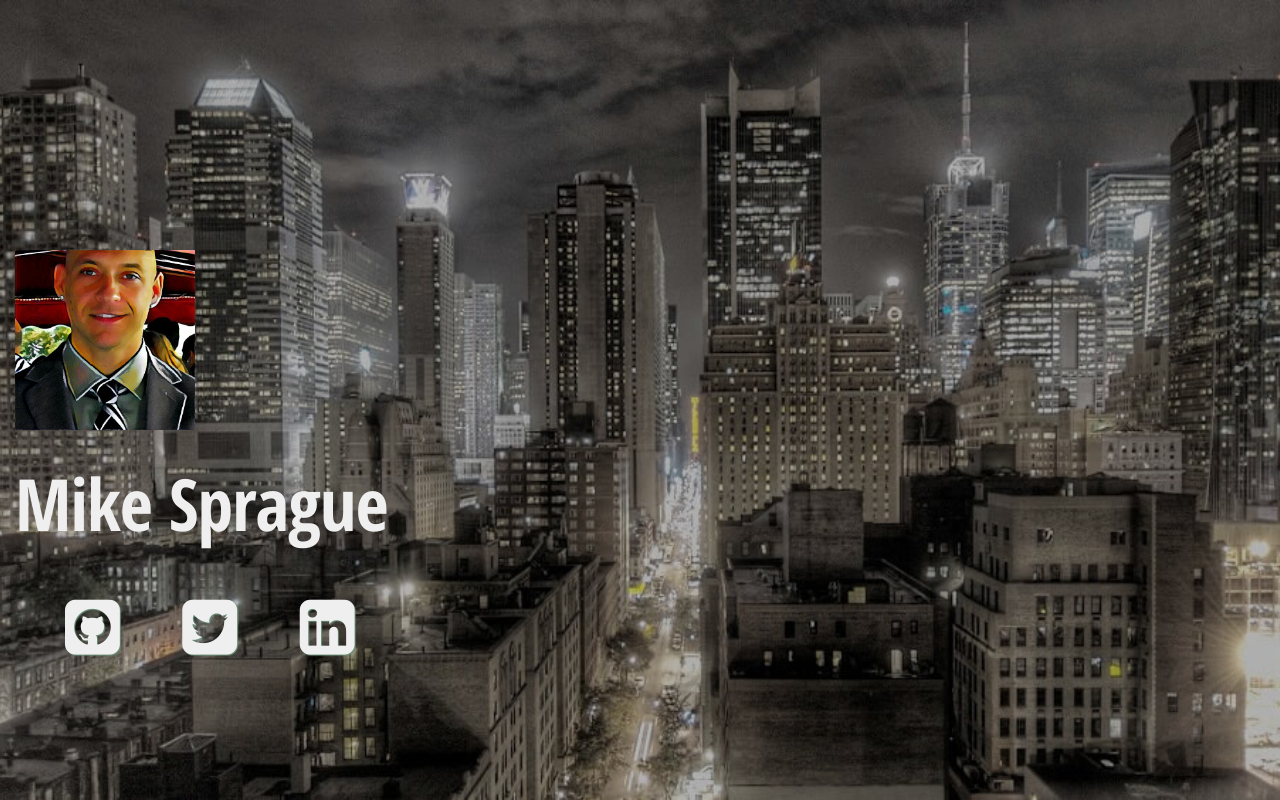
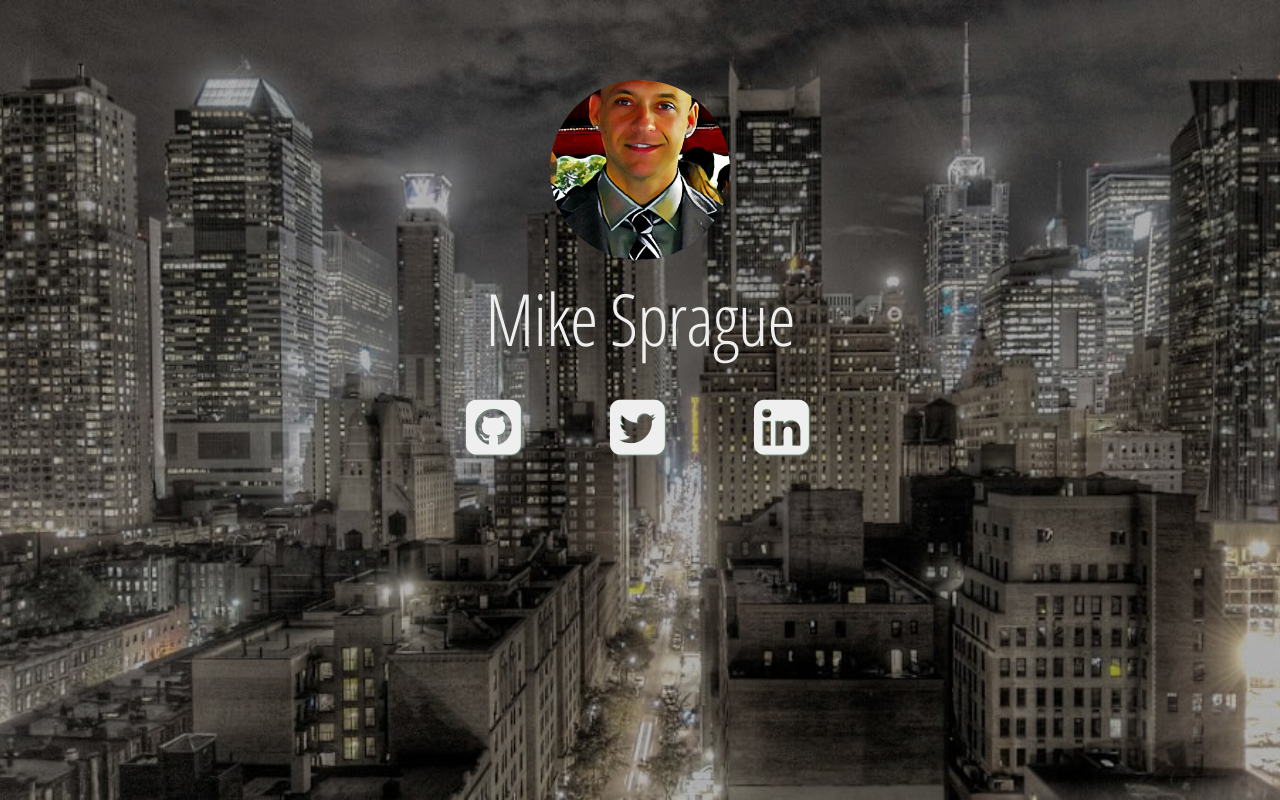
Before and after one commit to mikesprague/m5ls5e-com, a plain HTML site: page index.html in a window 1280 px wide. Drawn offline with nearby package versions, Linux system fonts and the light colour scheme.

Commit message:
Use Bootstrap v3.3.7 instead of v4 alpha

```diff
--- a/index.html
+++ b/index.html
@@ -5,13 +5,14 @@
     <meta name="viewport" content="width=device-width, initial-scale=1, shrink-to-fit=no">
     <meta http-equiv="x-ua-compatible" content="ie=edge">
     <title>mikesprague.me</title>
-    <link rel="stylesheet" href="https://maxcdn.bootstrapcdn.com/bootstrap/4.0.0-alpha.2/css/bootstrap.min.css" integrity="sha384-y3tfxAZXuh4HwSYylfB+J125MxIs6mR5FOHamPBG064zB+AFeWH94NdvaCBm8qnd" crossorigin="anonymous">
+    <link href="https://maxcdn.bootstrapcdn.com/bootstrap/3.3.7/css/bootstrap.min.css" rel="stylesheet" integrity="sha384-BVYiiSIFeK1dGmJRAkycuHAHRg32OmUcww7on3RYdg4Va+PmSTsz/K68vbdEjh4u" crossorigin="anonymous">
     <link href="https://maxcdn.bootstrapcdn.com/font-awesome/4.6.3/css/font-awesome.min.css" rel="stylesheet" integrity="sha384-T8Gy5hrqNKT+hzMclPo118YTQO6cYprQmhrYwIiQ/3axmI1hQomh7Ud2hPOy8SP1" crossorigin="anonymous">
     <link href="https://fonts.googleapis.com/css?family=Open+Sans+Condensed:300,700" rel="stylesheet">
     <style>
       * {
         text-rendering: optimizeLegibility;
         -webkit-font-smoothing: antialiased;
+        -moz-osx-font-smoothing: grayscale;
       }
 
       html, body {
@@ -39,13 +40,13 @@
       }
 
       .my-avatar {
-        margin-top: 20%;
+        margin-top: 10vh;
         max-width: 180px;
         margin-bottom: 30px;
       }
 
       .dev-links {
-        margin: 2% 4% 0 4%;
+        margin: 2% 3% 0 3%;
         font-size: 64px;
       }
 
@@ -64,13 +65,21 @@
   </head>
   <body>
     <div class="container-fluid">
-      <img alt="Mike Sprague" class="img-circle center-block my-avatar" src="assets/img/my-avatar-painted.jpg">
-      <h1 class="text-xs-center display-3 font-weight-bold">Mike Sprague</h1>
-      <ul class="list-inline text-xs-center">
-        <li class="list-inline-item dev-links"><a href="https://github.com/mikesprague" target="_blank" title="GitHub"><i class="fa fa-github-square" aria-hidden="true"></i></a></li>
-        <li class="list-inline-item dev-links"><a href="https://twitter.com/_mikesprague" target="_blank" title="Twitter"><i class="fa fa-twitter-square" aria-hidden="true"></i></a></li>
-        <li class="list-inline-item dev-links"><a href="https://www.linkedin.com/in/mikesprague" target="_blank" title="LinkedIn"><i class="fa fa-linkedin-square" aria-hidden="true"></i></a></li>
-      </ul>
+      <div class="row">
+        <div class="col-xs-12">
+          <img alt="Mike Sprague" class="img-circle center-block my-avatar" src="assets/img/my-avatar-painted.jpg">
+          <h1 class="text-center">Mike Sprague</h1>
+        </div>
+      </div>
+      <div class="row">
+        <div class="col-xs-12">
+          <ul class="list-inline text-center">
+            <li class="list-inline-item dev-links"><a href="https://github.com/mikesprague" target="_blank" title="GitHub"><i class="fa fa-github-square" aria-hidden="true"></i></a></li>
+            <li class="list-inline-item dev-links"><a href="https://twitter.com/_mikesprague" target="_blank" title="Twitter"><i class="fa fa-twitter-square" aria-hidden="true"></i></a></li>
+            <li class="list-inline-item dev-links"><a href="https://www.linkedin.com/in/mikesprague" target="_blank" title="LinkedIn"><i class="fa fa-linkedin-square" aria-hidden="true"></i></a></li>
+          </ul>
+        </div>
+      </div>
     </div>
     <script>
       window.ga=window.ga||function(){(ga.q=ga.q||[]).push(arguments)};ga.l=+new Date;
```
